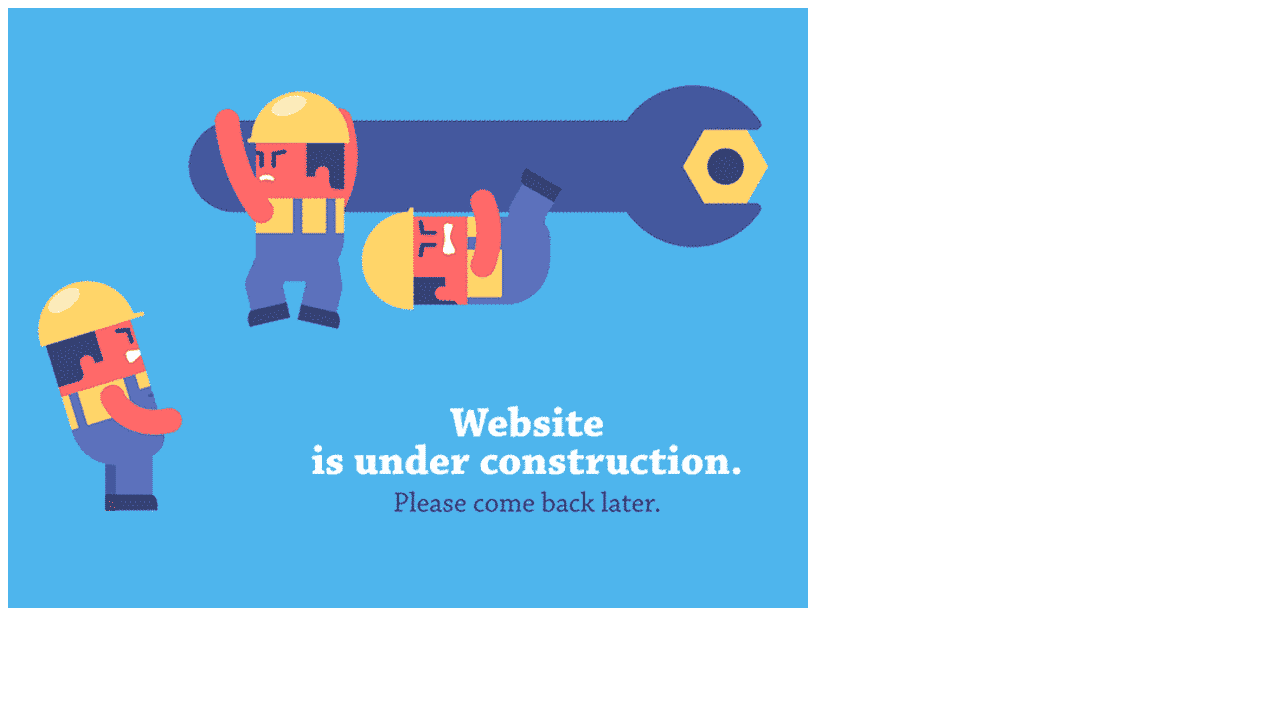
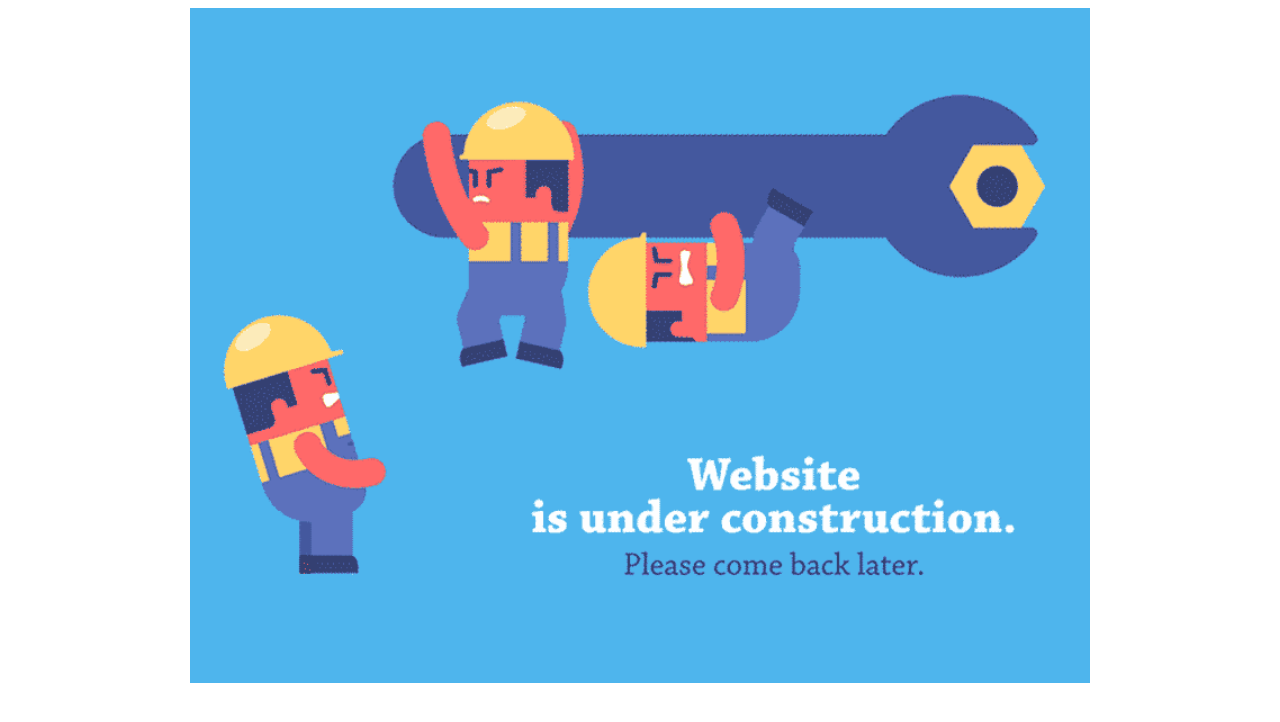
Before and after one commit to hamzadiab/sarabconstruction, a plain HTML site: page index.html in a window 1280 px wide. Drawn offline with Linux system fonts and the light colour scheme.

Commit message:
adjust img css

```diff
--- a/index.html
+++ b/index.html
@@ -5,6 +5,9 @@
   </head>
   <body>
     <!-- <h1>under construction</h1> -->
-    <img src="img/under-construction.gif" />
+    <img
+      style="width: 100vw; max-width: 900px; display: block; margin: auto"
+      src="img/under-construction.gif"
+    />
   </body>
 </html>
```
